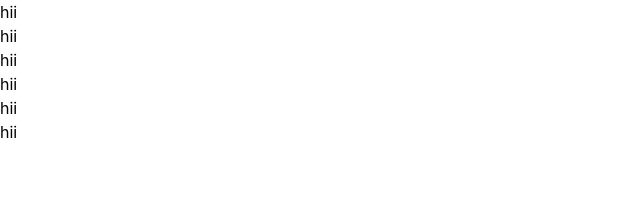
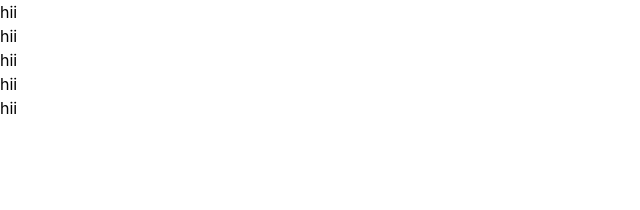
Before and after one commit to Sujalpatil-2007/Practice, a React (Vite) app: page / in a window 1280 px wide. Shown: the top 210 px of the page, without its empty margins (0-640 px from the left). Built offline with nearby package versions, Linux system fonts and the light colour scheme.

Commit message:
remove h6

```diff
--- a/src/App.jsx
+++ b/src/App.jsx
@@ -8,7 +8,6 @@ const App = () => {
       <h3>hii</h3>
       <h4>hii</h4>
       <h5>hii</h5>
-      <h6>hii</h6>
     </div>
   )
 }
```
